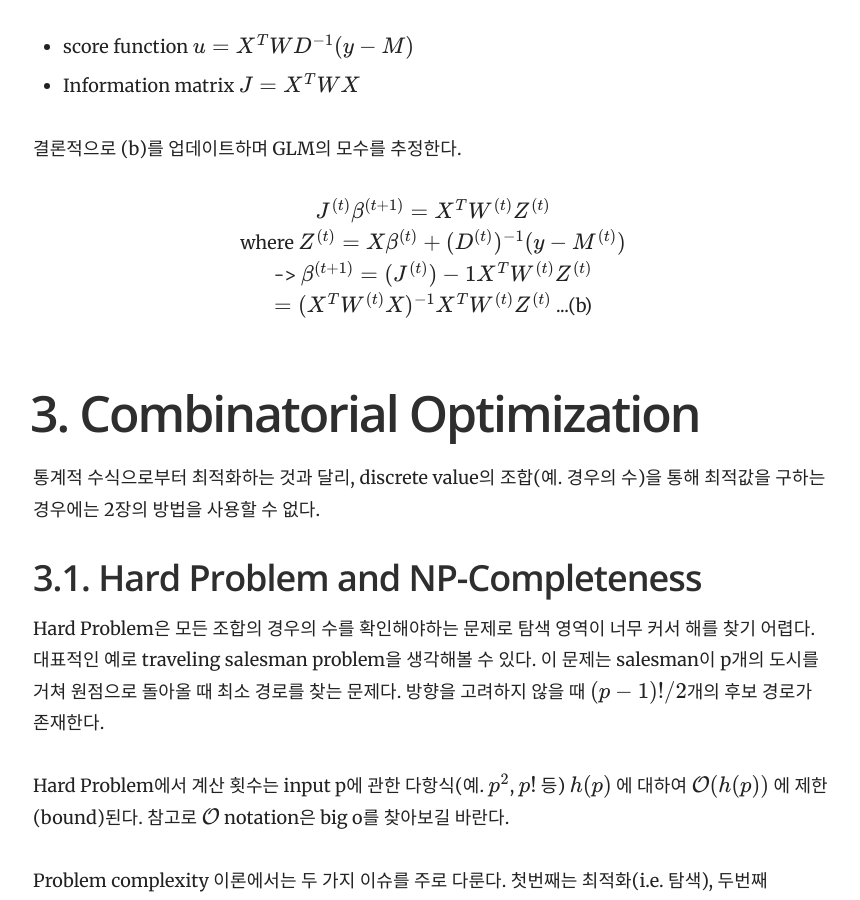
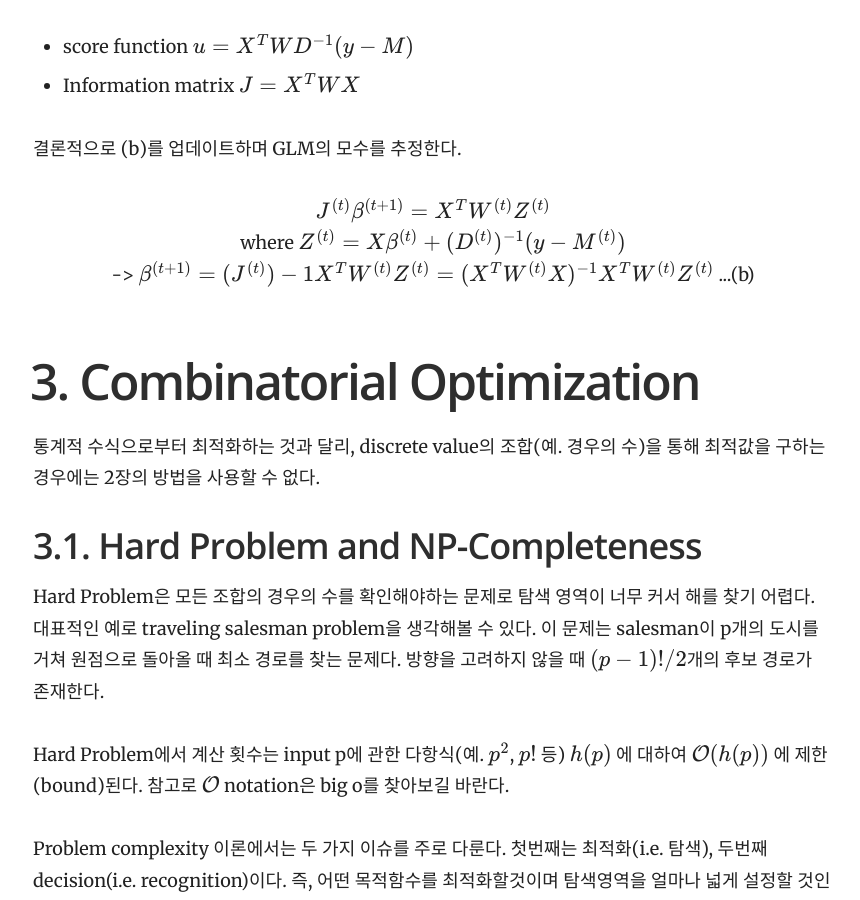
Before and after one commit to yrk3434/yrk3434.github.io, a Jekyll site: the page built from _docs/Theory/Computational Statistics_Optimization.md, in a window 1280 px wide and 900 px high, scrolled down 7738 px. Shown: the whole window, without its empty margins (357-1217 px from the left). Built offline with Jekyll 4.4.1, drawn with Linux system fonts in a browser that asks for light colours; formulas are drawn with MathJax 3.

```diff
--- a/_docs/Theory/Computational Statistics_Optimization.md
+++ b/_docs/Theory/Computational Statistics_Optimization.md
@@ -227,8 +227,7 @@ Fisher Scoring에 의해 $ \beta^{(t+1)}=\beta^{(t)} + (J^{(t)})^{-1}+u^{(t)} $,
 결론적으로 (b)를 업데이트하며 GLM의 모수를 추정한다.
 <center> $ J^{(t)} \beta^{(t+1)} = X^T W^{(t)} Z^{(t)} $ </center>
 <center> where $ Z^{(t)} = X \beta^{(t)} + (D^{(t)})^{-1} (y-M^{(t)}) $   </center>
-<center> -> $ \beta^{(t+1)} = (J^{(t)})-1 X^T W^{(t)} Z^{(t)} $ </center>
-<center> $ = (X^T W^{(t)} X)^{-1} X^T W^{(t)} Z^{(t)} $ ...(b) </center>
+<center> -> $ \beta^{(t+1)} = (J^{(t)})-1 X^T W^{(t)} Z^{(t)}  = (X^T W^{(t)} X)^{-1} X^T W^{(t)} Z^{(t)} $ ...(b) </center>
 
 <br/>
 # 3.   Combinatorial Optimization
```
